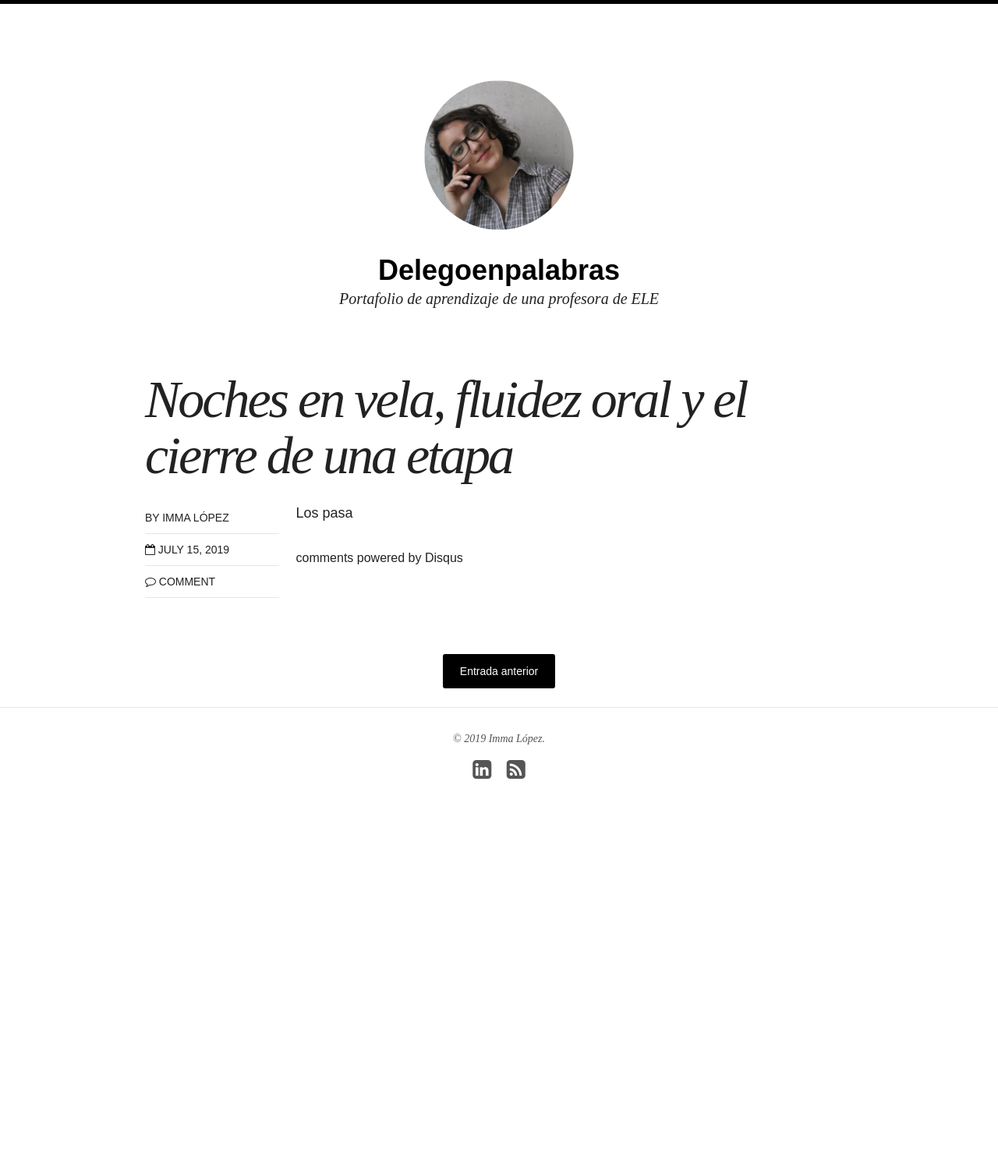
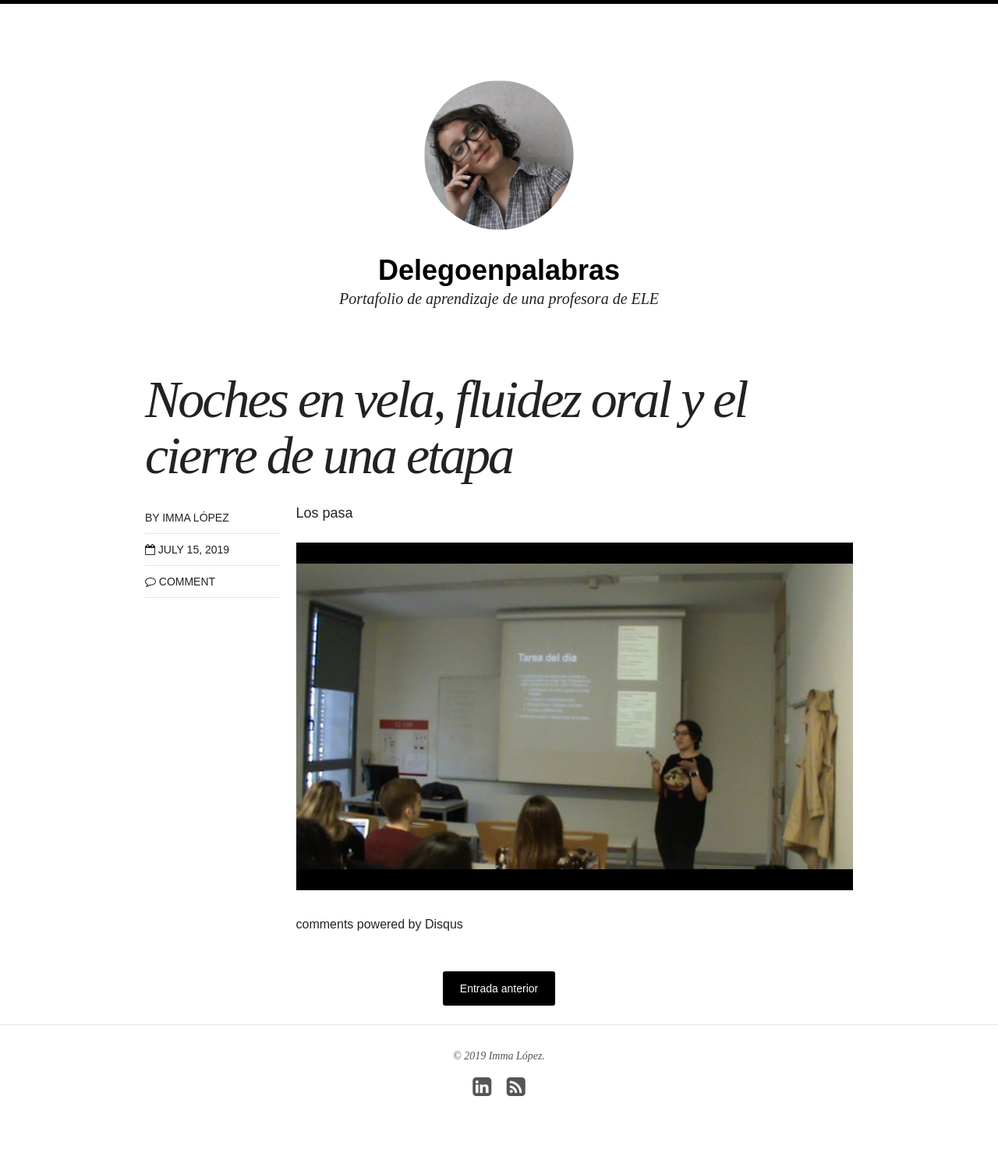
Before and after one commit to immalopez/immalopez.github.io, a Jekyll site: the page built from _posts/blog/2019-07-15-fluidez-oral-tfm.md, in a window 1280 px wide. Shown: the whole page at 78% size. Built offline with Jekyll 4.4.1, drawn with Linux system fonts in a browser that asks for light colours; nearby versions of some CDN libraries; comment, search, counter and statistics services are not loaded; before the commit the page ends 1099 px from its top, so only the background shows below that.

Commit message:
Update 2019-07-15-fluidez-oral-tfm.md

```diff
--- a/_posts/blog/2019-07-15-fluidez-oral-tfm.md
+++ b/_posts/blog/2019-07-15-fluidez-oral-tfm.md
@@ -12,3 +12,5 @@ image:
 ---
 
 Los pasa
+
+![Clase Pompeu](/images/photo_2019-07-15 17.16.34.jpeg)
```
